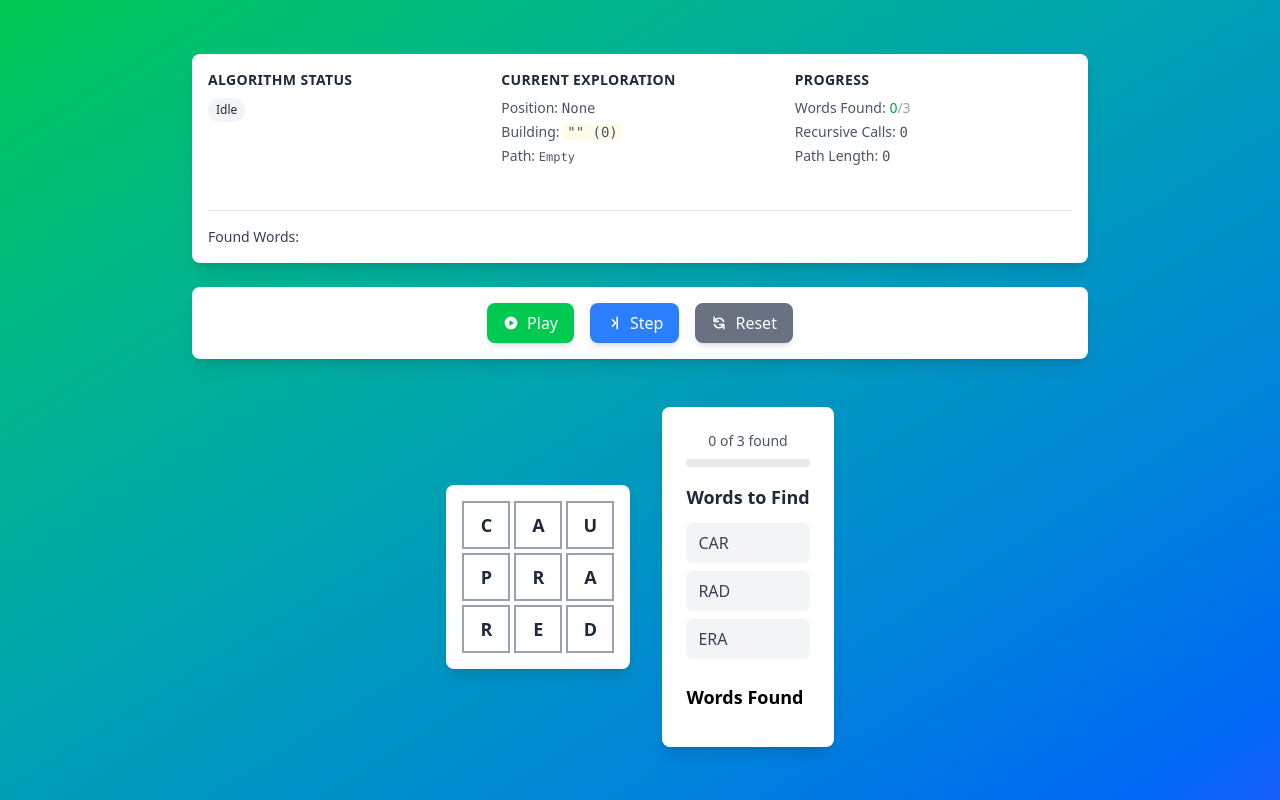
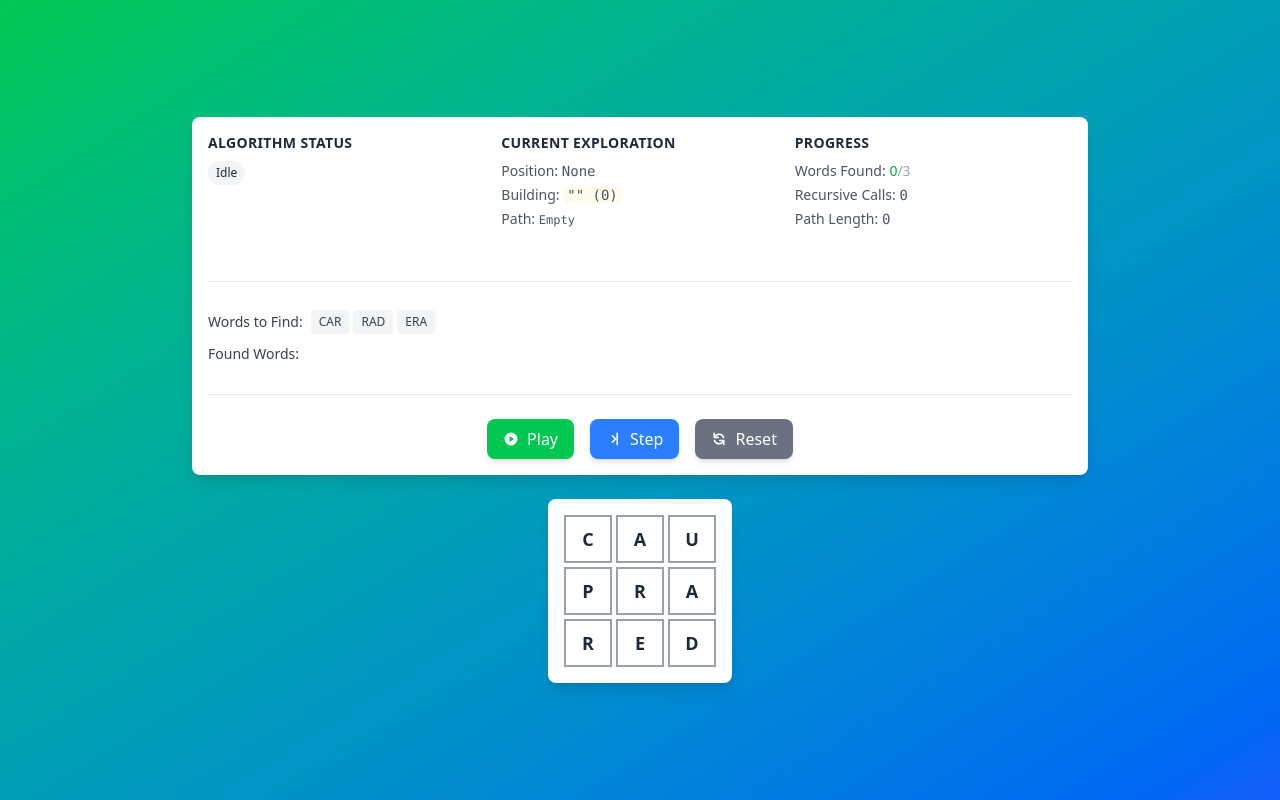
Before and after one commit to tony-montemuro/crossword, a React (Vite) app: page / in a window 1280 px wide. Built offline with nearby package versions, Linux system fonts and the light colour scheme.

Commit message:
further ux improvements

```diff
--- a/src/App.tsx
+++ b/src/App.tsx
@@ -1,8 +1,9 @@
 import CrosswordGrid from './components/CrosswordGrid';
-import WordList from './components/WordList';
 import AlgorithmDiagnostics from './components/AlgorithmDiagnostics';
 import AlgorithmControls from './components/AlgorithmControls';
 import { useAlgorithmState } from './hooks/useAlgorithmState';
+import AlgorithmDashboard from './components/AlgorithmDashboard';
+import AlgorithmWords from './components/AlgorithmWords';
 
 function App() {
   const [algorithmState, algorithmActions] = useAlgorithmState();
@@ -18,22 +19,28 @@ function App() {
   return (
     <div className="min-h-screen bg-gradient-to-br from-green-500 to-blue-600 flex flex-col items-center justify-center gap-6 p-8">
       <div className="w-full max-w-4xl">
+        <AlgorithmDashboard>
           <AlgorithmDiagnostics
             algorithmState={ algorithmState }
-          totalWords={ testWords.length }
+            wordsLength={ testWords.length }
           />
-
+          <AlgorithmWords
+            algorithmState={ algorithmState }
+            wordsToFind={ testWords }
+          />
           <AlgorithmControls
             state={ algorithmState }
             actions={ algorithmActions }
             board={ testBoard }
             words={ testWords }
           />
+
+        </AlgorithmDashboard>
+
+
+        <div className="w-full flex justify-center">
+          <CrosswordGrid grid={ testBoard } algorithmState={ algorithmState } />
         </div>
-
-      <div className="flex items-center justify-center gap-8">
-        <CrosswordGrid grid={ testBoard } algorithmState={ algorithmState } />
-        <WordList words={ testWords } algorithmState={ algorithmState } />
       </div>
     </div>
   )
--- a/src/components/AlgorithmControls.tsx
+++ b/src/components/AlgorithmControls.tsx
@@ -61,7 +61,7 @@ export default function AlgorithmControls({ state, actions, board, words }: Algo
   };
 
   return (
-    <div className="bg-white rounded-lg shadow-lg p-4 mb-6">
+    <div>
       <div className="flex items-center justify-center gap-4">
         {/* Play/Pause Button */ }
         <button
--- /dev/null
+++ b/src/components/AlgorithmDashboard.tsx
@@ -0,0 +1,22 @@
+import React, { Children } from "react";
+
+interface Props {
+  children: React.ReactNode
+}
+
+export default function AlgorithmDashboard({ children }: Props) {
+  const childrenArray = Children.toArray(children);
+
+  return (
+    <div className="bg-white rounded-lg shadow-lg p-4 mb-6 flex flex-col gap-6">
+      { childrenArray.map((child, index) => (
+        <React.Fragment key={ index }>
+          { child }
+          { index < childrenArray.length - 1 && (
+            <div className="h-px bg-gray-200" />
+          ) }
+        </React.Fragment>
+      )) }
+    </div>
+  );
+}
--- a/src/components/AlgorithmDiagnostics.tsx
+++ b/src/components/AlgorithmDiagnostics.tsx
@@ -1,11 +1,12 @@
 import type { AlgorithmState } from '../types/AlgorithmState';
+import { serializePosition, type Position } from '../types/Position';
 
-interface AlgorithmDiagnosticsProps {
+interface Props {
   algorithmState: AlgorithmState;
-    totalWords: number;
+  wordsLength: number;
 }
 
-export default function AlgorithmDiagnostics({ algorithmState, totalWords }: AlgorithmDiagnosticsProps) {
+export default function AlgorithmDiagnostics({ algorithmState, wordsLength }: Props) {
   const {
     description,
     stacks,
@@ -30,8 +31,8 @@ export default function AlgorithmDiagnostics({ algorithmState, totalWords }: Alg
     return <span className="px-2 py-1 bg-gray-100 text-gray-800 rounded-full text-xs font-medium">Idle</span>;
   };
 
-    const formatPosition = (pos: [number, number] | undefined) => {
-        return pos ? `[${pos[0]},${pos[1]}]` : 'None';
+  const formatPosition = (pos: Position | undefined) => {
+    return pos ? serializePosition(pos) : 'None';
   };
 
   const formatPath = () => {
@@ -41,7 +42,7 @@ export default function AlgorithmDiagnostics({ algorithmState, totalWords }: Alg
   };
 
   return (
-        <div className="bg-white rounded-lg shadow-lg p-4 mb-6">
+    <div>
       <div className="grid grid-cols-1 md:grid-cols-3 gap-4">
         {/* Algorithm Status */ }
         <div className="space-y-2">
@@ -83,7 +84,7 @@ export default function AlgorithmDiagnostics({ algorithmState, totalWords }: Alg
           <div className="space-y-1 text-sm">
             <div className="text-gray-600">
               Words Found: <span className="font-medium text-green-600">{ foundWords.length }</span>
-                            <span className="text-gray-400">/{ totalWords }</span>
+              <span className="text-gray-400">/{ wordsLength }</span>
             </div>
             <div className="text-sm text-gray-600">
               Recursive Calls: <span className="font-mono font-medium">{ recursiveCount }</span>
@@ -94,22 +95,6 @@ export default function AlgorithmDiagnostics({ algorithmState, totalWords }: Alg
           </div>
         </div>
       </div>
-
-            <div className="mt-4 pt-4 border-t border-gray-200">
-                <div className="flex items-center gap-2">
-                    <span className="text-sm font-medium text-gray-700">Found Words:</span>
-                    <div className="flex flex-wrap gap-1">
-                        { foundWords.map(word => (
-                            <span
-                                key={ word }
-                                className="px-2 py-1 bg-green-100 text-green-800 rounded text-xs font-medium"
-                            >
-                                { word }
-                            </span>
-                        )) }
-                    </div>
-                </div>
-            </div>
     </div>
   );
 }
--- /dev/null
+++ b/src/components/AlgorithmWords.tsx
@@ -0,0 +1,56 @@
+import type { AlgorithmState } from "../types/AlgorithmState";
+
+interface Props {
+  algorithmState: AlgorithmState;
+  wordsToFind: string[];
+}
+
+export default function AlgorithmWords({ algorithmState, wordsToFind }: Props) {
+  const { stacks, foundWords } = algorithmState;
+
+  const getWordClassName = (word: string, isInToFind: boolean): string => {
+    const baseClasses = "px-2 py-1 rounded text-xs font-medium transition-all duration-300";
+
+    if (isInToFind) {
+      const currentWord = stacks.words.at(-1);
+      if (currentWord && word.startsWith(currentWord) && word !== currentWord) {
+        return `${baseClasses} bg-yellow-100 text-yellow-800`;
+      }
+      return `${baseClasses} bg-gray-100 text-gray-700`;
+    } else {
+      return `${baseClasses} bg-green-100 text-green-800`;
+    }
+  };
+
+  return (
+    <div>
+      <div className="flex items-center gap-2 h-8">
+        <span className="text-sm font-medium text-gray-700">Words to Find:</span>
+        <div className="flex flex-wrap gap-1">
+          { wordsToFind.filter(word => !foundWords.includes(word)).map(word => (
+            <span
+              key={ word }
+              className={ getWordClassName(word, true) }
+            >
+              { word }
+            </span>
+          )) }
+        </div>
+      </div>
+
+      <div className="flex items-center gap-2 h-8">
+        <span className="text-sm font-medium text-gray-700">Found Words:</span>
+        <div className="flex flex-wrap gap-1">
+          { foundWords.map(word => (
+            <span
+              key={ word }
+              className={ getWordClassName(word, false) }
+            >
+              { word }
+            </span>
+          )) }
+        </div>
+      </div>
+    </div>
+  );
+}
--- a/src/components/WordList.tsx
+++ /dev/null
@@ -1,76 +0,0 @@
-import type { AlgorithmState } from '../types/AlgorithmState';
-
-interface WordListProps {
-  words: string[];
-  algorithmState?: AlgorithmState;
-}
-
-export default function WordList({ words, algorithmState }: WordListProps) {
-  const wordsToFind = words.filter(word => !algorithmState?.foundWords.includes(word));
-  const wordsFound = algorithmState?.foundWords || [];
-  const currentWord = algorithmState?.stacks.words.at(-1) || '';
-
-  const getWordClassName = (word: string, isInToFind: boolean): string => {
-    const baseClasses = "px-3 py-2 rounded-md font-medium transition-all duration-300";
-
-    if (isInToFind) {
-      if (currentWord && word.startsWith(currentWord) && word !== currentWord) {
-        return `${baseClasses} bg-yellow-100 border-2 border-yellow-400 text-gray-800`;
-      }
-      return `${baseClasses} bg-gray-100 text-gray-700`;
-    } else {
-      return `${baseClasses} bg-green-100 text-green-800`;
-    }
-  };
-
-  return (
-    <div className="bg-white rounded-lg shadow-lg p-6 max-w-xs">
-      <div className="mb-4 text-center">
-        <div className="text-sm text-gray-600 mb-2">
-          { wordsFound.length } of { words.length } found
-        </div>
-        <div className="w-full bg-gray-200 rounded-full h-2">
-          <div
-            className="bg-green-500 h-2 rounded-full transition-all duration-500"
-            style={ { width: `${(wordsFound.length / words.length) * 100}%` } }
-          />
-        </div>
-      </div>
-
-      <div className="mb-6">
-        <h2 className="text-lg font-bold text-gray-800 mb-3">Words to Find</h2>
-        { wordsToFind.length > 0 ? (
-          <ul className="space-y-2">
-            { wordsToFind.map(word => (
-              <li
-                key={ word }
-                className={ getWordClassName(word, true) }
-              >
-                { word }
-              </li>
-            )) }
-          </ul>
-        ) : (
-          <p className="text-gray-500 text-sm italic">All words found!</p>
-        ) }
-      </div>
-
-      <div>
-        <h2 className={ `text-lg font-bold mb-3 flex items-center gap-2 ${wordsFound.length > 0 && "text-green-700"}` }>
-          Words Found
-          { wordsFound.length > 0 && <span className="text-green-600">✓</span> }
-        </h2>
-        <ul className="space-y-2">
-          { wordsFound.map(word => (
-            <li
-              key={ word }
-              className={ getWordClassName(word, false) }
-            >
-              { word }
-            </li>
-          )) }
-        </ul>
-      </div>
-    </div>
-  );
-}
--- a/src/types/AlgorithmState.ts
+++ b/src/types/AlgorithmState.ts
@@ -1,7 +1,6 @@
 import type { TrieNode } from '../utils/Trie';
 import type { StackVals } from './AlgorithmStep';
-
-export type Position = [number, number];
+import type { Position } from './Position';
 
 interface Stacks {
     positions: Position[],
--- a/src/types/AlgorithmStep.ts
+++ b/src/types/AlgorithmStep.ts
@@ -1,5 +1,5 @@
 import type { TrieNode } from '../utils/Trie';
-import type { Position } from './AlgorithmState';
+import type { Position } from './Position';
 
 export interface StackVals {
     position: Position,
--- /dev/null
+++ b/src/types/Position.ts
@@ -0,0 +1,3 @@
+export type Position = [number, number];
+
+export const serializePosition = (pos: Position): string => `[${pos[0]},${pos[1]}]`;
--- a/src/utils/PositionSet.ts
+++ b/src/utils/PositionSet.ts
@@ -1,4 +1,4 @@
-import type { Position } from '../types/AlgorithmState';
+import type { Position } from '../types/Position';
 
 export class PositionSet {
     private positions = new Set<string>();
```
Also changed, not shown: src/algorithms/wordSearch.ts (+8 -7 lines). Lines whose indentation alone changed are shown as unchanged.
